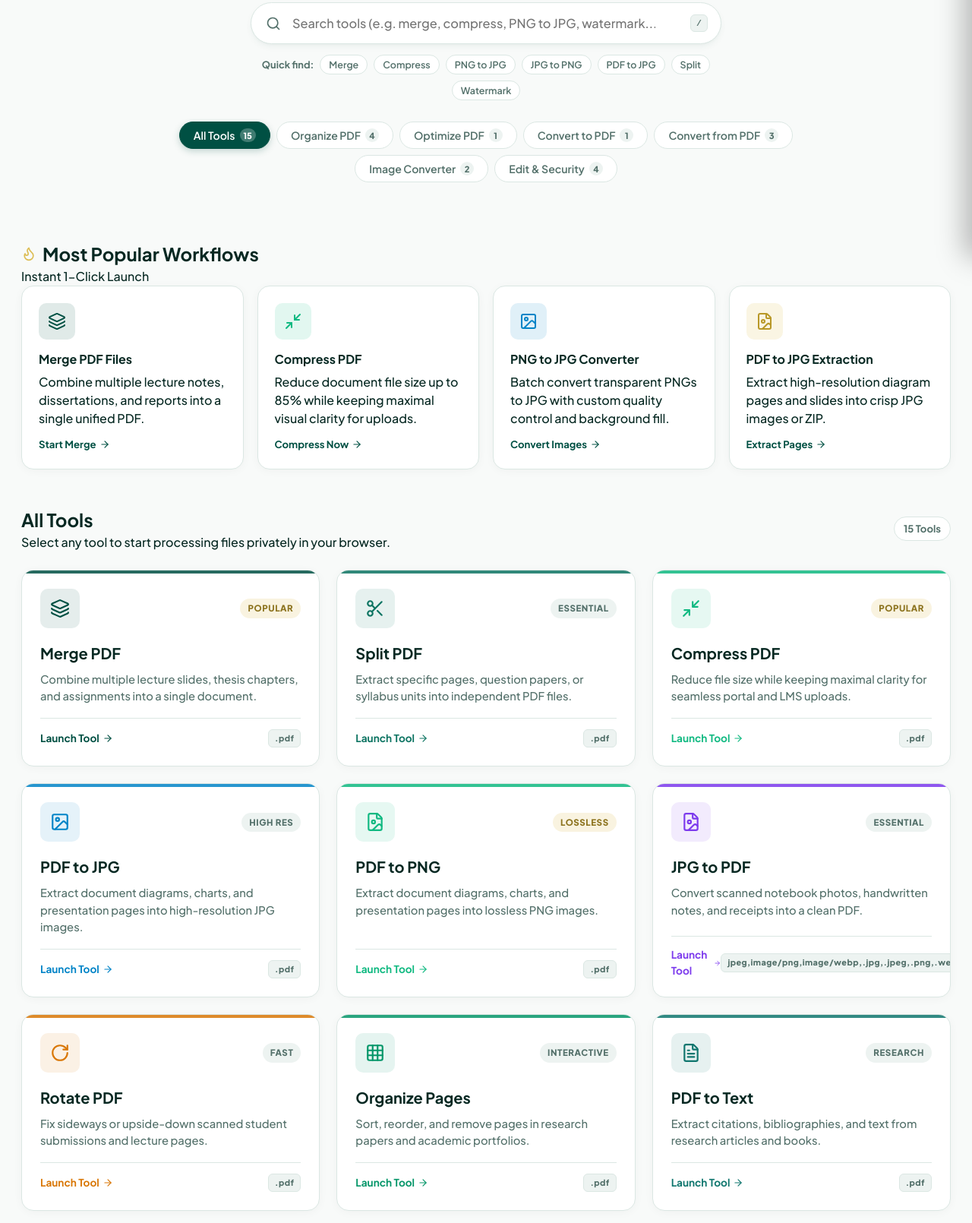
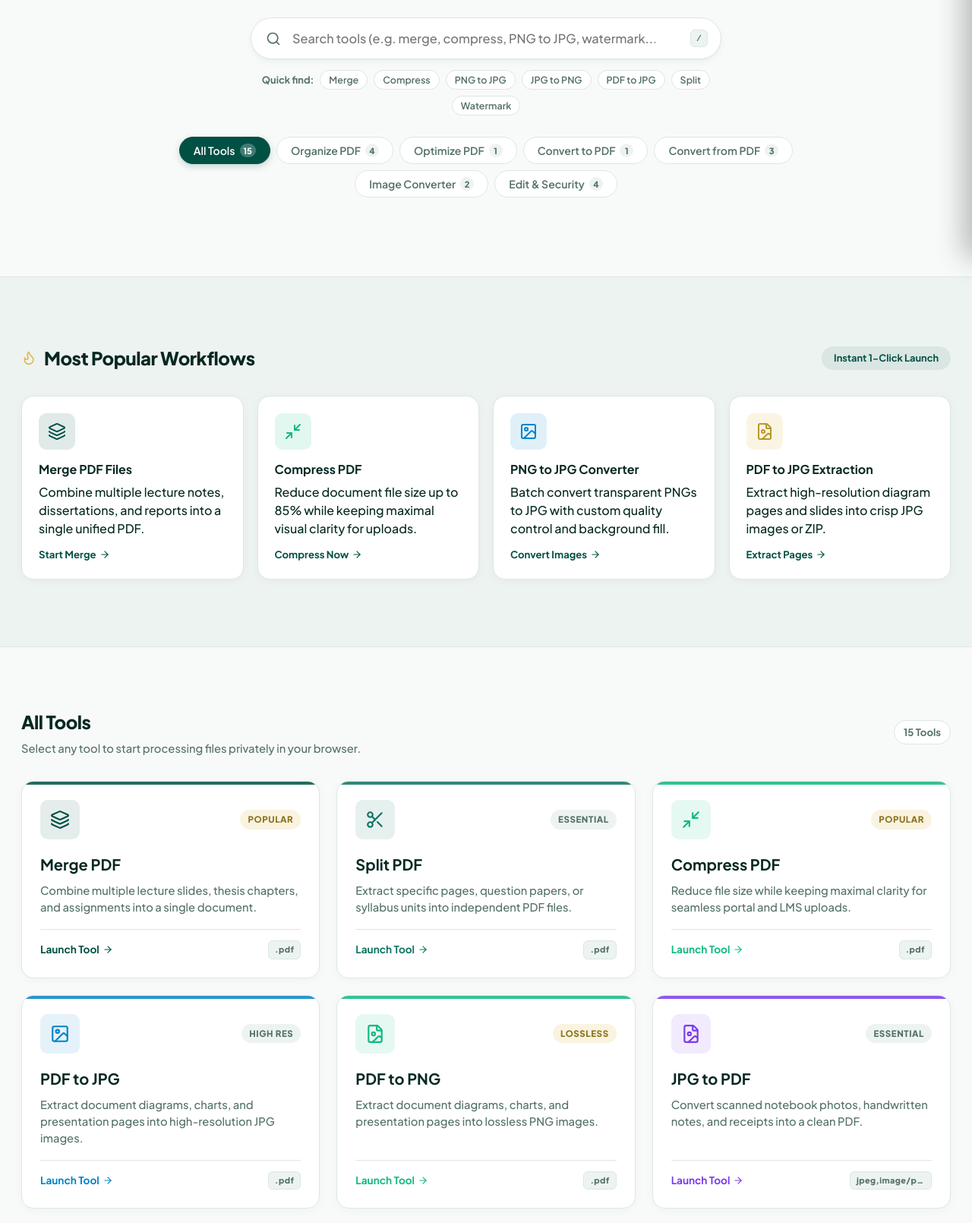
Before and after one commit to thinkcone-cpu/thinkcone-tools, a website built with Vite: page index.html in a window 1280 px wide. Shown: the part 461-2071 px from the top of the page at 76% size. Built offline with nearby package versions, Linux system fonts and the light colour scheme.

Commit message:
Redesign landing page with proper section spacing and bands
Several section headings (Popular Workflows, All Tools, Why Thinkcone
Tools, 3-Step Workflow) referenced CSS classes that didn't exist,
leaving them unstyled and cramped. Fixed those, added alternating
tinted background bands between sections, and increased vertical
spacing throughout for clearer visual separation. Also fixed a format
badge on the JPG to PDF card that was overflowing its card.

Co-Authored-By: Claude Sonnet 5 <noreply@anthropic.com>

```diff
--- a/src/main.js
+++ b/src/main.js
@@ -518,12 +518,13 @@ function renderHomeView() {
       isBrowsingAll
         ? `
       <section class="popular-workflows-section">
-        <div class="section-header-compact">
-          <div style="display: flex; align-items: center; gap: 8px;">
+        <div class="section-inner">
+        <div class="section-header-row">
+          <div class="section-header-row-title">
             <i data-lucide="flame" style="width: 20px; height: 20px; color: var(--accent-gold);"></i>
-            <h2 class="section-title-compact">Most Popular Workflows</h2>
-          </div>
-          <span class="section-tag-compact">Instant 1-Click Launch</span>
+            <h2 class="section-title-md">Most Popular Workflows</h2>
+          </div>
+          <span class="section-tag-pill">Instant 1-Click Launch</span>
         </div>
 
         <div class="popular-workflows-grid">
@@ -582,6 +583,7 @@ function renderHomeView() {
               </div>
             </div>
           </div>
+        </div>
         </div>
       </section>
       `
@@ -659,14 +661,11 @@ function renderHomeView() {
 
     <!-- Why Thinkcone Tools Feature Showcase Section -->
     <section class="features-showcase-section">
-      <div class="features-header">
-        <div class="hero-brand-card" style="margin-bottom: 12px; padding: 5px 14px;">
-          <div class="hero-brand-card-text" style="font-size: 0.8rem;">
-            <span>WHY THINKCONE TOOLS</span>
-          </div>
-        </div>
-        <h2 class="features-main-title">Engineered for Absolute Privacy & High-Speed Productivity</h2>
-        <p class="features-main-desc">
+      <div class="section-inner">
+      <div class="section-subheading-group">
+        <span class="section-eyebrow">Why Thinkcone Tools</span>
+        <h2 class="section-main-heading">Engineered for Absolute Privacy & High-Speed Productivity</h2>
+        <p class="section-desc">
           No cloud uploads. No registration barriers. All tools run 100% locally in your browser memory with professional precision.
         </p>
       </div>
@@ -711,13 +710,15 @@ function renderHomeView() {
           </div>
         </div>
       </div>
+      </div>
     </section>
 
     <!-- 3-Step Workflow Guide -->
     <section class="steps-section">
-      <div class="steps-header">
-        <h2 style="font-size: 1.8rem; font-weight: 800; color: var(--text-main);">Simple 3-Step Workflow</h2>
-        <p style="color: var(--text-muted); font-size: 0.95rem;">Process any document or image in under 5 seconds.</p>
+      <div class="section-subheading-group">
+        <span class="section-eyebrow">How It Works</span>
+        <h2 class="section-main-heading">Simple 3-Step Workflow</h2>
+        <p class="section-desc">Process any document or image in under 5 seconds.</p>
       </div>
 
       <div class="steps-grid">
--- a/src/style.css
+++ b/src/style.css
@@ -589,7 +589,7 @@ input, select, textarea {
 
 .hero-section {
   text-align: center;
-  padding: 56px 20px 36px;
+  padding: 76px 20px 44px;
   max-width: 1000px;
   margin: 0 auto;
 }
@@ -795,7 +795,7 @@ input, select, textarea {
 /* Category Filter Tabs with Horizontal Scroll Wrapper */
 .category-tabs-wrapper {
   max-width: 100%;
-  margin: 0 auto 36px;
+  margin: 0 auto 56px;
   overflow-x: auto;
   -webkit-overflow-scrolling: touch;
   scrollbar-width: none;
@@ -878,7 +878,7 @@ input, select, textarea {
 .section-subheading-group {
   text-align: center;
   max-width: 680px;
-  margin: 0 auto 32px;
+  margin: 0 auto 44px;
 }
 
 .section-eyebrow {
@@ -888,24 +888,76 @@ input, select, textarea {
   letter-spacing: 0.08em;
   text-transform: uppercase;
   color: var(--accent-gold);
-  margin-bottom: 8px;
+  margin-bottom: 12px;
   background: rgba(220, 189, 84, 0.14);
-  padding: 4px 14px;
+  padding: 5px 16px;
   border-radius: var(--radius-full);
 }
 
 .section-main-heading {
-  font-size: 1.85rem;
+  font-size: 2.05rem;
   font-weight: 800;
   color: var(--text-main);
   letter-spacing: -0.025em;
-  margin-bottom: 8px;
+  margin-bottom: 12px;
 }
 
 .section-desc {
-  font-size: 0.96rem;
-  color: var(--text-muted);
-  line-height: 1.55;
+  font-size: 0.98rem;
+  color: var(--text-muted);
+  line-height: 1.6;
+}
+
+/* Shared inner container for full-bleed banded sections */
+.section-inner {
+  max-width: 1360px;
+  margin: 0 auto;
+  padding: 88px 28px;
+  width: 100%;
+}
+
+@media (max-width: 768px) {
+  .section-inner {
+    padding: 56px 20px;
+  }
+}
+
+/* Flex header row used by compact section headers (e.g. Popular Workflows) */
+.section-header-row {
+  display: flex;
+  align-items: center;
+  justify-content: space-between;
+  flex-wrap: wrap;
+  gap: 14px;
+  margin-bottom: 32px;
+}
+
+.section-header-row-title {
+  display: flex;
+  align-items: center;
+  gap: 10px;
+}
+
+.section-title-md {
+  font-size: 1.5rem;
+  font-weight: 800;
+  color: var(--text-main);
+  letter-spacing: -0.02em;
+}
+
+.section-tag-pill {
+  font-size: 0.8rem;
+  font-weight: 700;
+  color: var(--primary);
+  background: var(--primary-light);
+  padding: 6px 16px;
+  border-radius: var(--radius-full);
+  white-space: nowrap;
+}
+
+[data-theme='dark'] .section-tag-pill {
+  color: var(--accent-gold);
+  background: rgba(220, 189, 84, 0.14);
 }
 
 /* ==========================================================================
@@ -913,10 +965,10 @@ input, select, textarea {
    ========================================================================== */
 
 .popular-workflows-section {
-  max-width: 1360px;
-  margin: 0 auto;
-  padding: 0 28px 48px;
   width: 100%;
+  background: var(--bg-subtle);
+  border-top: 1px solid var(--border-subtle);
+  border-bottom: 1px solid var(--border-subtle);
 }
 
 .popular-workflows-grid {
@@ -1018,24 +1070,36 @@ input, select, textarea {
 .tools-grid-section {
   max-width: 1360px;
   margin: 0 auto;
-  padding: 0 28px 80px;
+  padding: 80px 28px;
   width: 100%;
 }
 
+@media (max-width: 768px) {
+  .tools-grid-section {
+    padding: 56px 20px;
+  }
+}
+
 .tools-grid-header {
   display: flex;
   align-items: center;
   justify-content: space-between;
-  margin-bottom: 24px;
+  margin-bottom: 32px;
   flex-wrap: wrap;
   gap: 12px;
 }
 
-.tools-grid-header h3 {
-  font-size: 1.35rem;
+.tools-grid-title {
+  font-size: 1.5rem;
   font-weight: 800;
   color: var(--text-main);
   letter-spacing: -0.02em;
+  margin-bottom: 6px;
+}
+
+.tools-grid-subtitle {
+  font-size: 0.92rem;
+  color: var(--text-muted);
 }
 
 .tools-count-pill {
@@ -1126,6 +1190,11 @@ input, select, textarea {
   background: var(--bg-subtle);
   color: var(--text-muted);
   border: 1px solid var(--border-subtle);
+  max-width: 108px;
+  overflow: hidden;
+  text-overflow: ellipsis;
+  white-space: nowrap;
+  flex-shrink: 0;
 }
 
 .tool-badge {
@@ -1178,6 +1247,7 @@ input, select, textarea {
   display: flex;
   align-items: center;
   gap: 4px;
+  white-space: nowrap;
   transition: gap var(--transition-fast);
 }
 
@@ -1246,10 +1316,10 @@ input, select, textarea {
    ========================================================================== */
 
 .features-showcase-section {
-  max-width: 1360px;
-  margin: 0 auto;
-  padding: 40px 28px 60px;
   width: 100%;
+  background: var(--bg-subtle);
+  border-top: 1px solid var(--border-subtle);
+  border-bottom: 1px solid var(--border-subtle);
 }
 
 .features-grid {
@@ -1329,8 +1399,14 @@ input, select, textarea {
 .steps-section {
   max-width: 1360px;
   margin: 0 auto;
-  padding: 20px 28px 70px;
+  padding: 88px 28px;
   width: 100%;
+}
+
+@media (max-width: 768px) {
+  .steps-section {
+    padding: 56px 20px;
+  }
 }
 
 .steps-grid {
```
